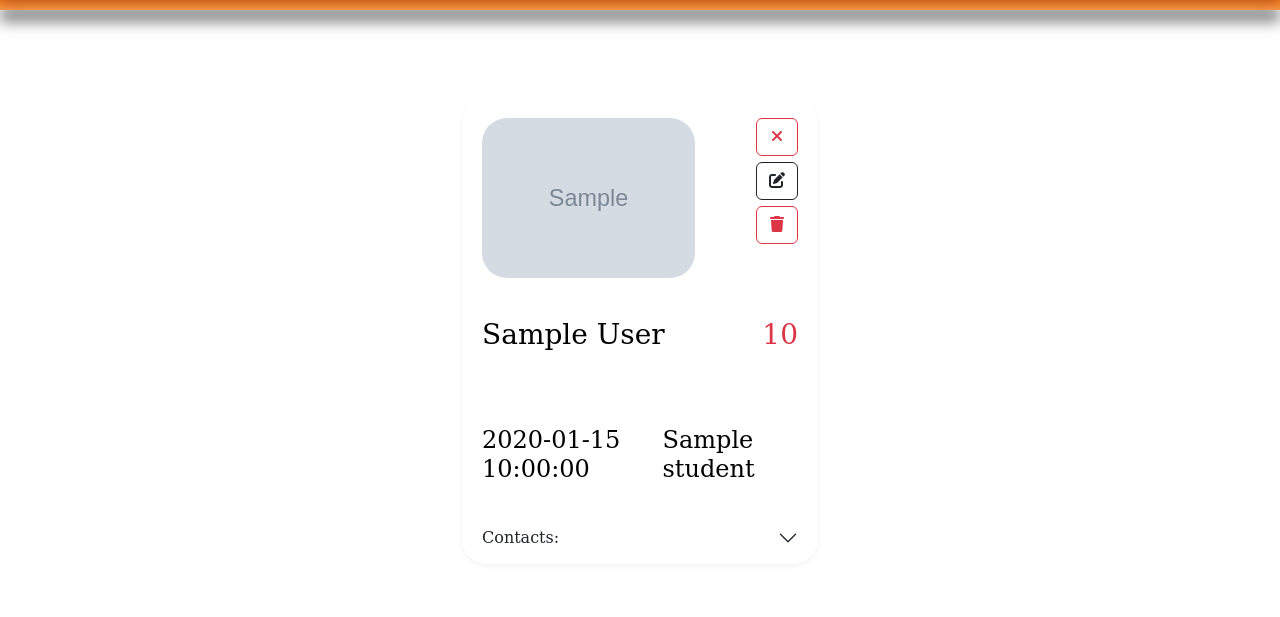
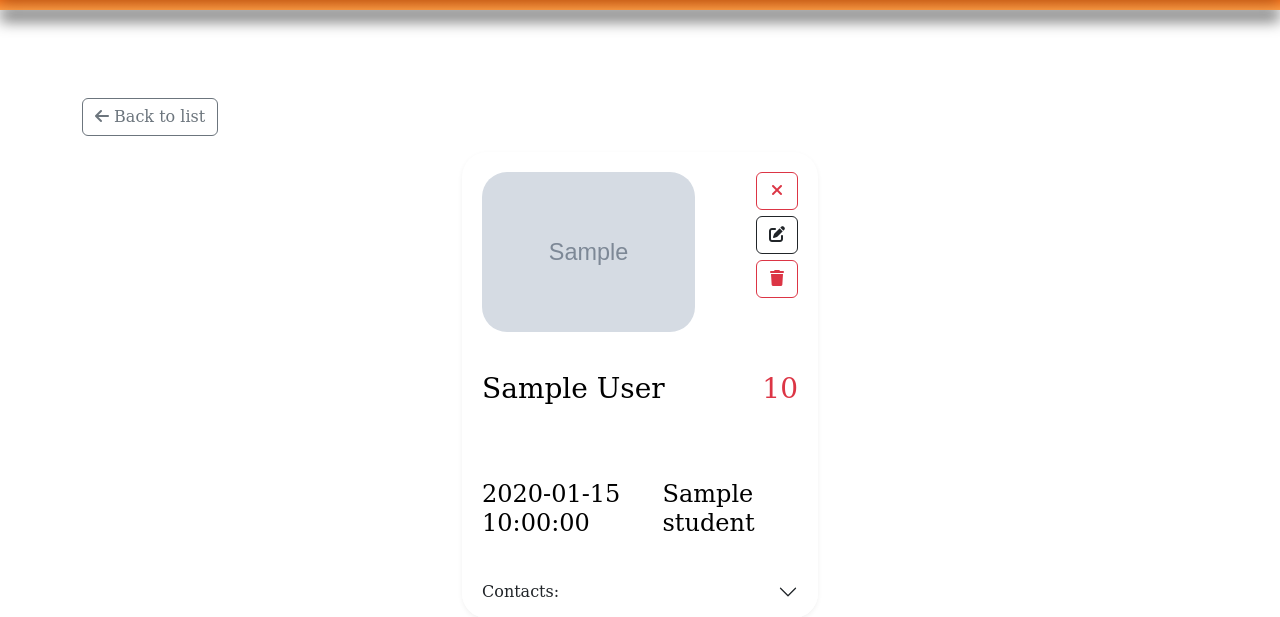
Before and after one commit to VitaliyLobko/diary, a Python web app: template templates/student.html in a window 1280 px wide. Shown: the part 57-674 px from the top of the page. Run offline with Jinja, Linux system fonts and the light colour scheme; the template is opened without the code that fills it: most values are stand-ins (such as "Sample title", 1, 10 or a date in 2020); grey boxes marked "Sample" are stand-in pictures; some libraries are stand-ins or nearby versions.

Commit message:
feat(web): back-to-list button and backdrop click on student/teacher cards
Add the same modal-like navigation the new resource cards use: a Back-to-list
button and a backdrop click that returns to the list, while clicks on the card
itself stop propagation so they don't navigate away.

```diff
--- a/templates/student.html
+++ b/templates/student.html
@@ -8,10 +8,17 @@
 
 <div class="full-width-block">
     <section class="main-content">
-        <div class="container my-5">
+        {# Clicking the empty backdrop returns to the list (modal-like); clicks
+           on the card itself stop propagation so they don't navigate away. #}
+        <div class="container my-5" onclick="window.location.href='/students/'">
+            <div class="mb-3">
+                <a href="/students/" class="btn btn-outline-secondary">
+                    <i class="fa-solid fa-arrow-left"></i> Back to list
+                </a>
+            </div>
             <div class="row d-flex justify-content-center">
                 <div class="col-lg-4 col-sm-6 ">
-                    <div class="product-card">
+                    <div class="product-card" onclick="event.stopPropagation()">
                         <div class="product-thumb" style="position: relative;">
                             <a><img id="detail-photo" alt="" title="Click to upload a photo"
                                     style="cursor: pointer;"
```
Also changed, not shown: templates/teacher.html (+9 -2 lines).
